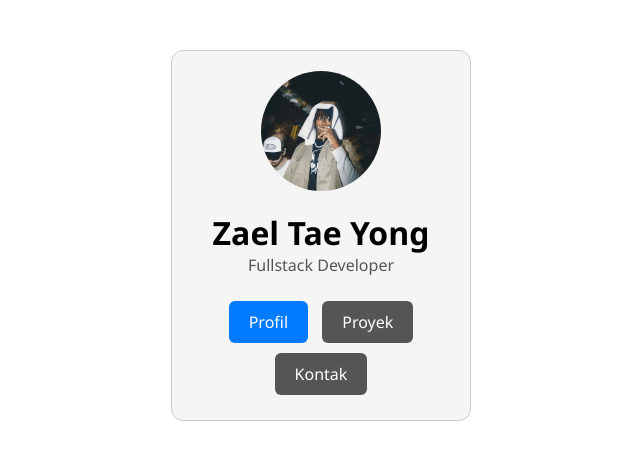
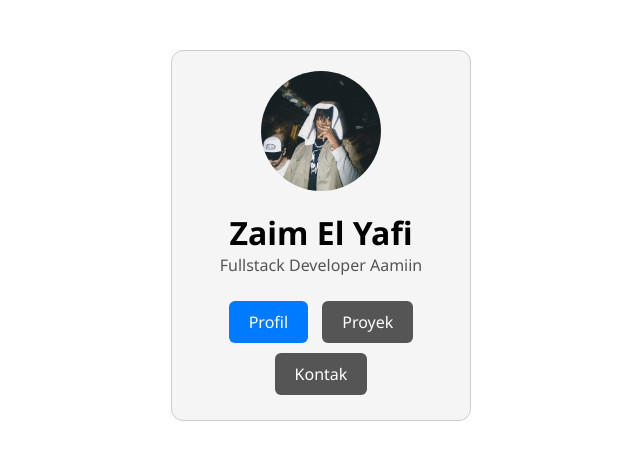
Before and after one commit to xzael24/Tugas-PemrogramanWeb-P3, a plain HTML site: page index.html in a window 1280 px wide. Shown: the whole page, without its empty margins (319-959 px from the left). Drawn offline with Linux system fonts and the light colour scheme.

Commit message:
second commit

```diff
--- a/index.html
+++ b/index.html
@@ -9,8 +9,8 @@
 <body>
   <main id="profile-card">
     <img src="assets/profile.jpeg" alt="Foto Profil" />
-    <h1>Zael Tae Yong</h1>
-    <p class="role">Fullstack Developer</p>
+    <h1>Zaim El Yafi</h1>
+    <p class="role">Fullstack Developer Aamiin</p>
 
     <div class="button-group">
       <a href="#" class="btn-primary">Profil</a>
--- a/style.css
+++ b/style.css
@@ -1,11 +1,9 @@
-/* Reset & Box Model */
 * {
   margin: 0;
   padding: 0;
   box-sizing: border-box;
 }
 
-/* Styling Kartu */
 #profile-card {
   background-color: #f5f5f5;
   width: 300px;
@@ -17,7 +15,6 @@
   font-family: "Segoe UI", sans-serif;
 }
 
-/* Styling Gambar Profil */
 #profile-card img {
   width: 120px;
   height: 120px;
@@ -25,13 +22,11 @@
   margin-bottom: 15px;
 }
 
-/* Styling Role */
 .role {
   color: #555;
   margin-bottom: 20px;
 }
 
-/* Styling Tombol */
 .btn-primary,
 .btn-secondary {
   display: inline-block;
```
